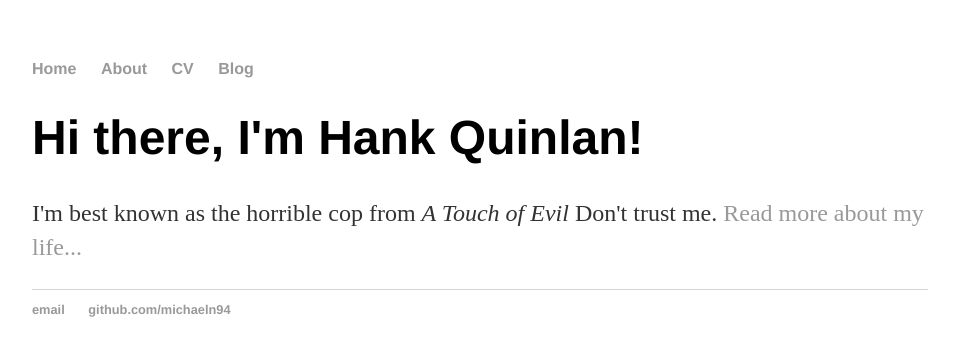
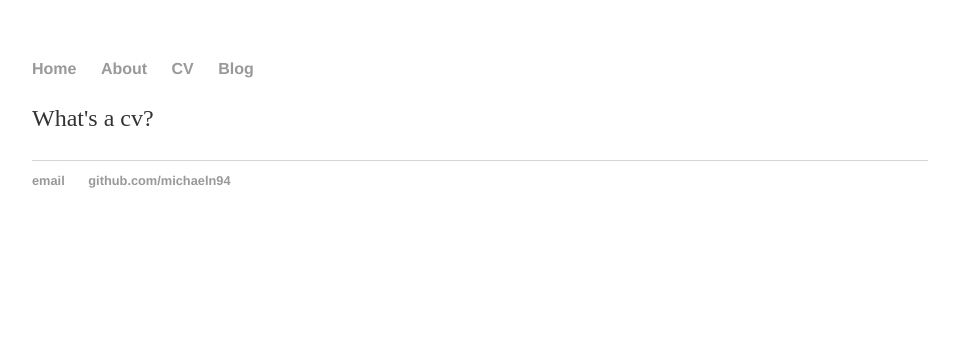
Before and after one commit to michaeln94/michaeln94.github.io, a Jekyll site: the page built from cv/index.html, in a window 1280 px wide. Shown: the top 356 px of the page, without its empty margins (160-1115 px from the left). Built offline with Jekyll 4.4.1, drawn with Linux system fonts in a browser that asks for light colours.

Commit message:
Update index.html

```diff
--- a/cv/index.html
+++ b/cv/index.html
@@ -1,8 +1,7 @@
 ---
 layout: default
-title: Hank Quinlan, Horrible Cop
+title: CV
 ---
 <div class="blurb">
-	<h1>Hi there, I'm Hank Quinlan!</h1>
-	<p>I'm best known as the horrible cop from <em>A Touch of Evil</em> Don't trust me. <a href="/about">Read more about my life...</a></p>
+<p>What's a cv?</p>
 </div><!-- /.blurb -->
```
